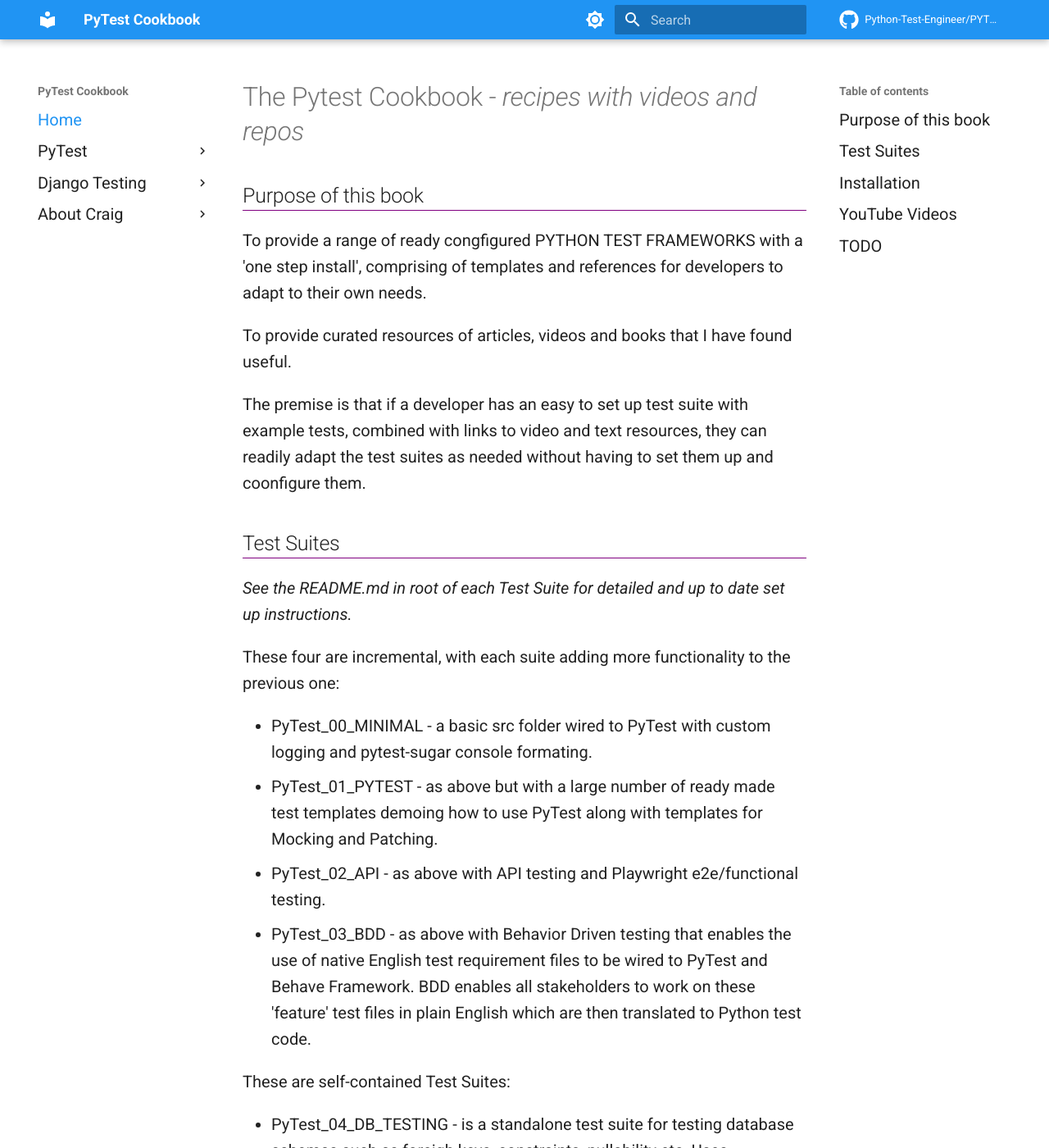
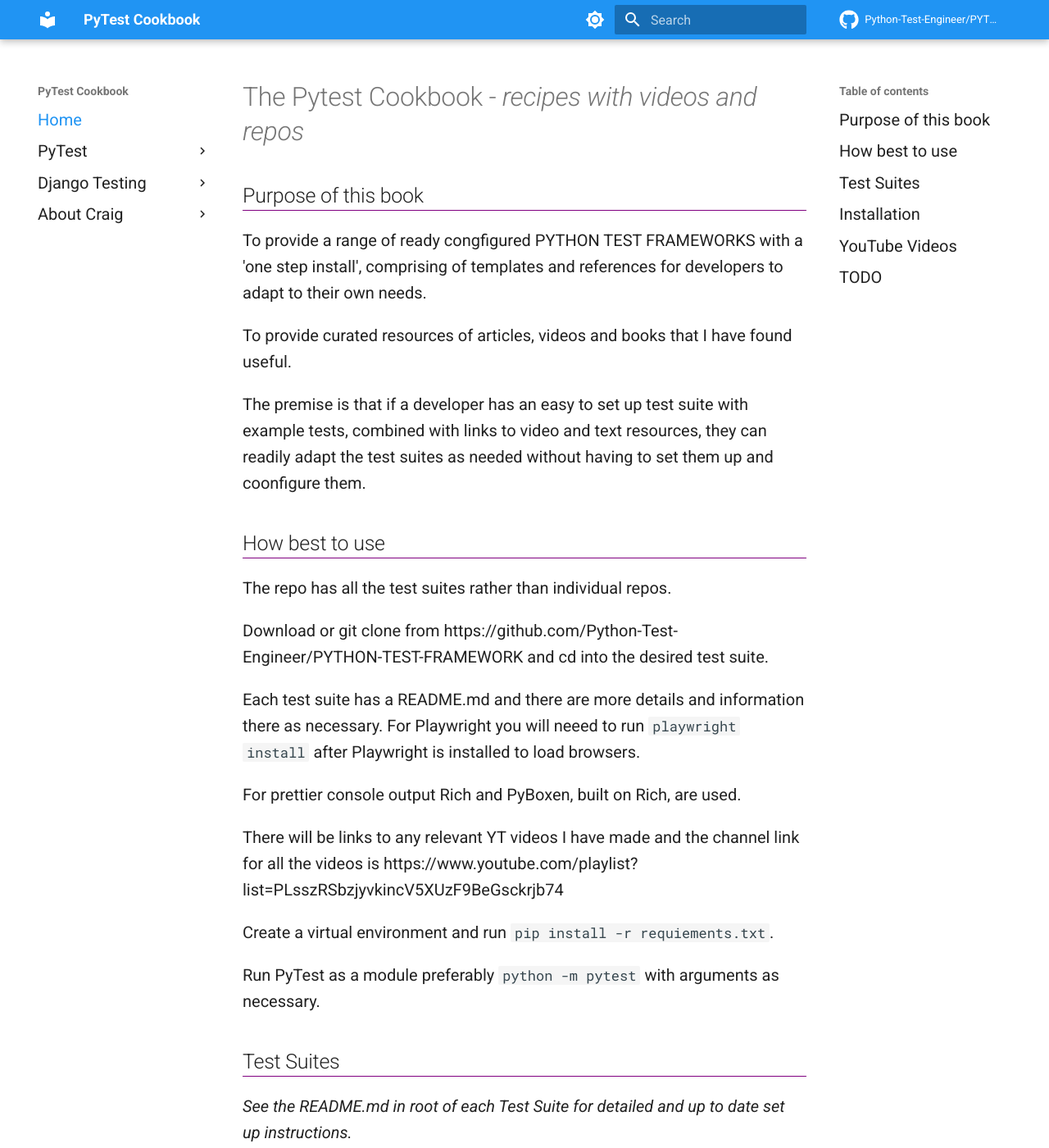
Before and after one commit to Python-Test-Engineer/PyTest-Cookbook, an MkDocs documentation site: the page built from docs/index.md, in a window 1280 px wide and 1400 px high. Shown: the whole window at 82% size. Built offline with MkDocs 1.6.1 and Material for MkDocs 9.7.7, drawn with Linux system fonts in a browser that asks for light colours; comment, search, counter and statistics services are not loaded.

Commit message:
edit homepage

```diff
--- a/docs/index.md
+++ b/docs/index.md
@@ -8,7 +8,24 @@
 
 The premise is that if a developer has an easy to set up test suite with example tests, combined with links to video and text resources, they can readily adapt the test suites as needed without having to set them up and coonfigure them.
 
+## How best to use
+
+The repo has all the test suites rather than individual repos.
+
+Download or git clone from https://github.com/Python-Test-Engineer/PYTHON-TEST-FRAMEWORK and cd into the desired test suite.
+
+Each test suite has a README.md and there are more details and information there as necessary. For Playwright you will neeed to run `playwright install` after Playwright is installed to load browsers.
+
+For prettier console output Rich and PyBoxen, built on Rich, are used.
+
+There will be links to any relevant YT videos I have made and the channel link for all the videos is https://www.youtube.com/playlist?list=PLsszRSbzjyvkincV5XUzF9BeGsckrjb74
+
+Create a virtual environment and run `pip install -r requiements.txt`.
+
+Run PyTest as a module preferably `python -m pytest` with arguments as necessary.
+
 ## Test Suites
+
 *See the README.md in root of each Test Suite for detailed and up to date set up instructions.*
 
 These four are incremental, with each suite adding more functionality to the previous one:
```
Also changed, not shown: site/index.html, site/search/search_index.json, 1 other file.
